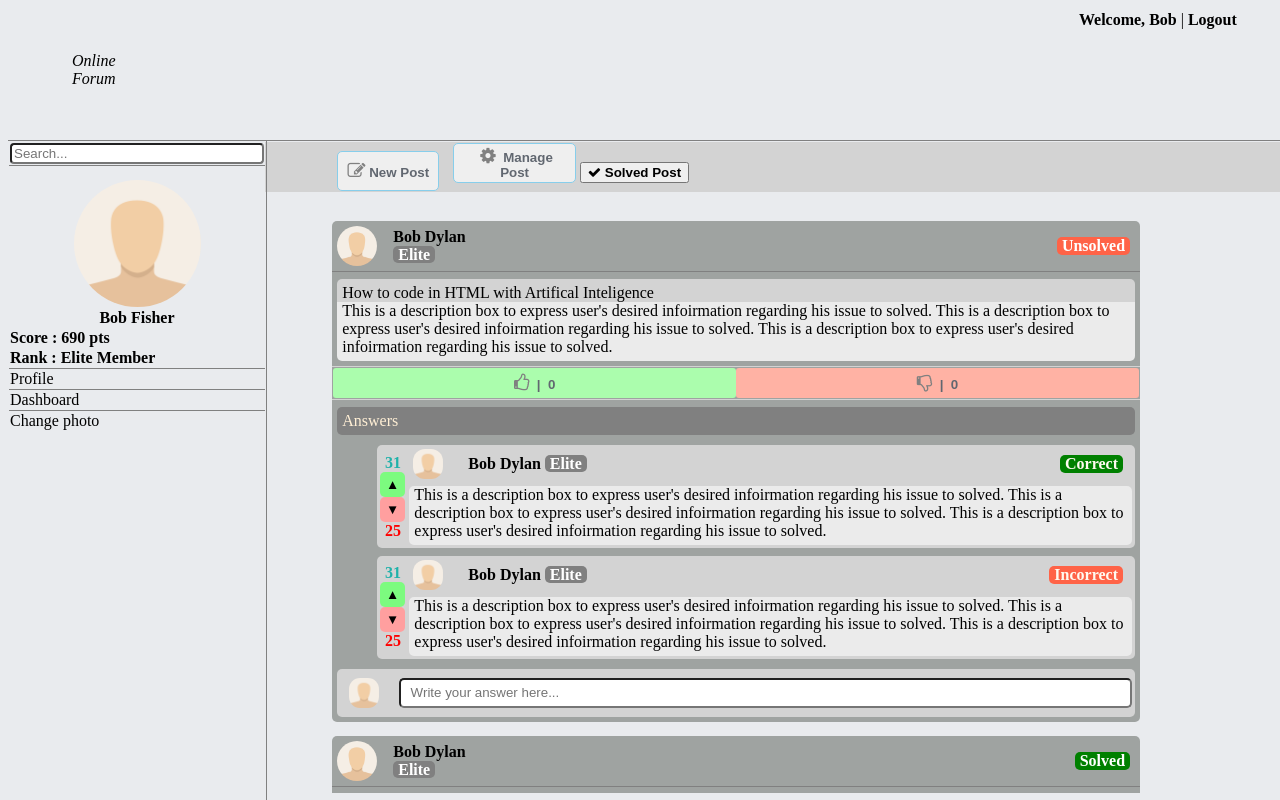
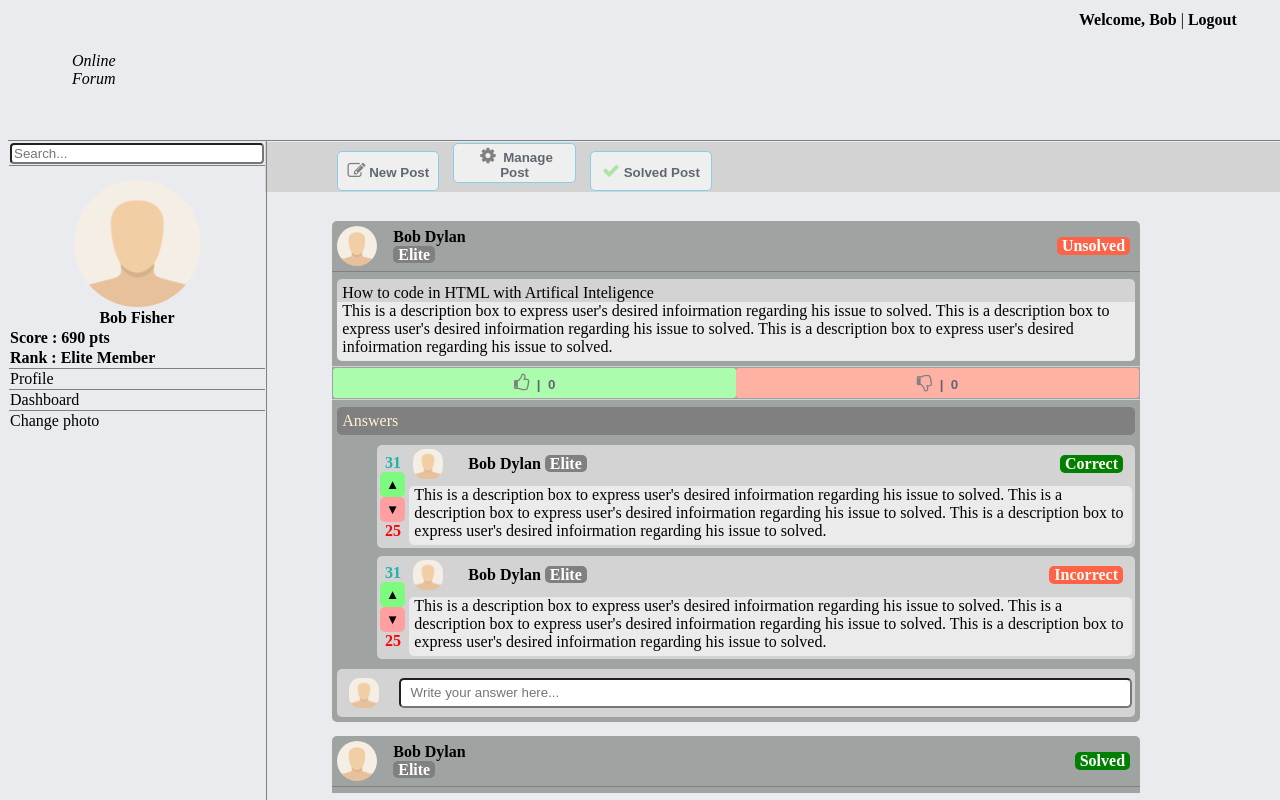
Before and after one commit to sshihabb007/ASP.NET-projects-HTML-demo, a plain HTML site: page User/user_dashboard.html in a window 1280 px wide. Drawn offline with Linux system fonts and the light colour scheme.

Commit message:
Update user_dashboard.css

```diff
--- a/resource/css/user_dashboard.css
+++ b/resource/css/user_dashboard.css
@@ -120,7 +120,6 @@ img {
     color: grey
 }
 
-
 #manage_post {
     width: 12%;
     height: 40px;
@@ -140,3 +139,24 @@ img {
     font-size: 18px;
     color: grey
 }
+
+#solved_post {
+    width: 12%;
+    height: 40px;
+    background: dodgeblue;
+    border: 0.5px solid skyblue;
+    border-radius: 5px;
+    vertical-align: baseline;
+    margin-left: 10px;
+}
+
+#solved_post_text {
+    text-decoration: bold;
+    color: #616770;
+}
+
+#solved_post_icon {
+    font-size: 18px;
+    color: limegreen;
+    opacity: .35;
+}
```
